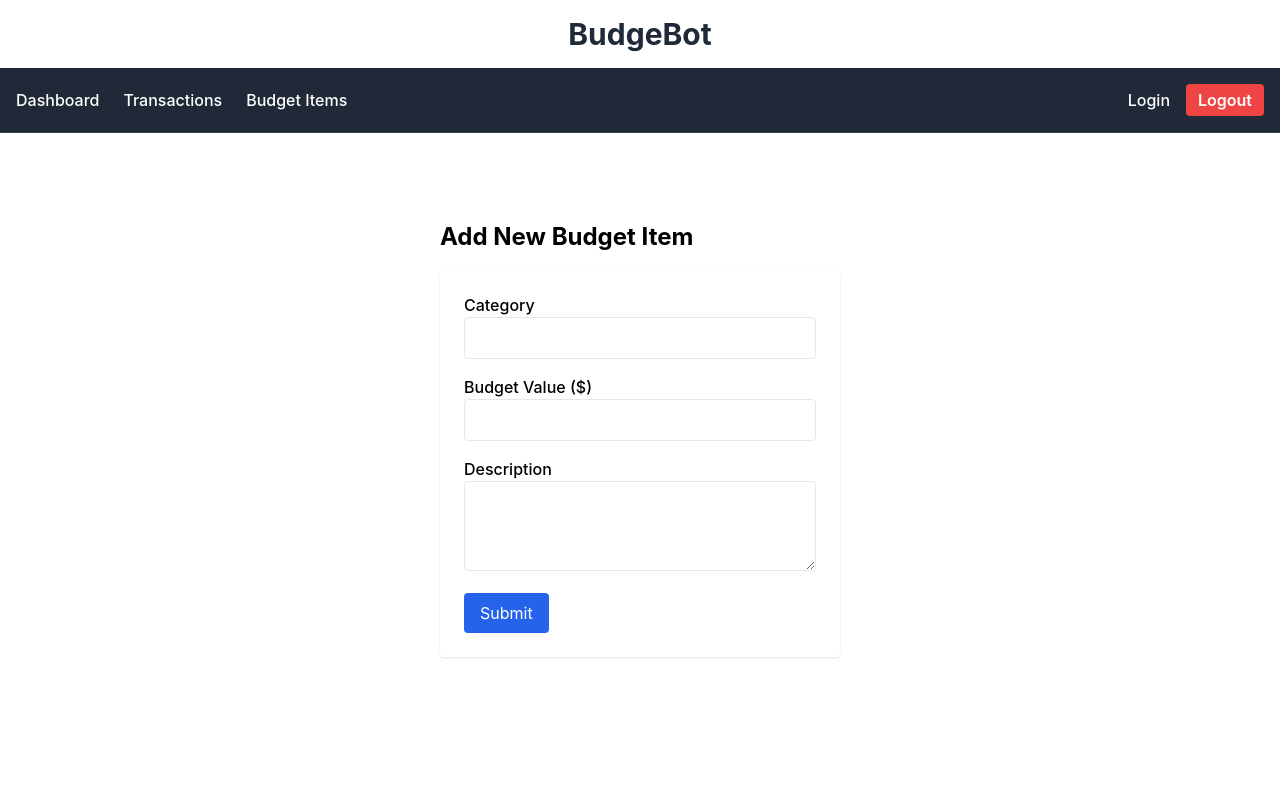
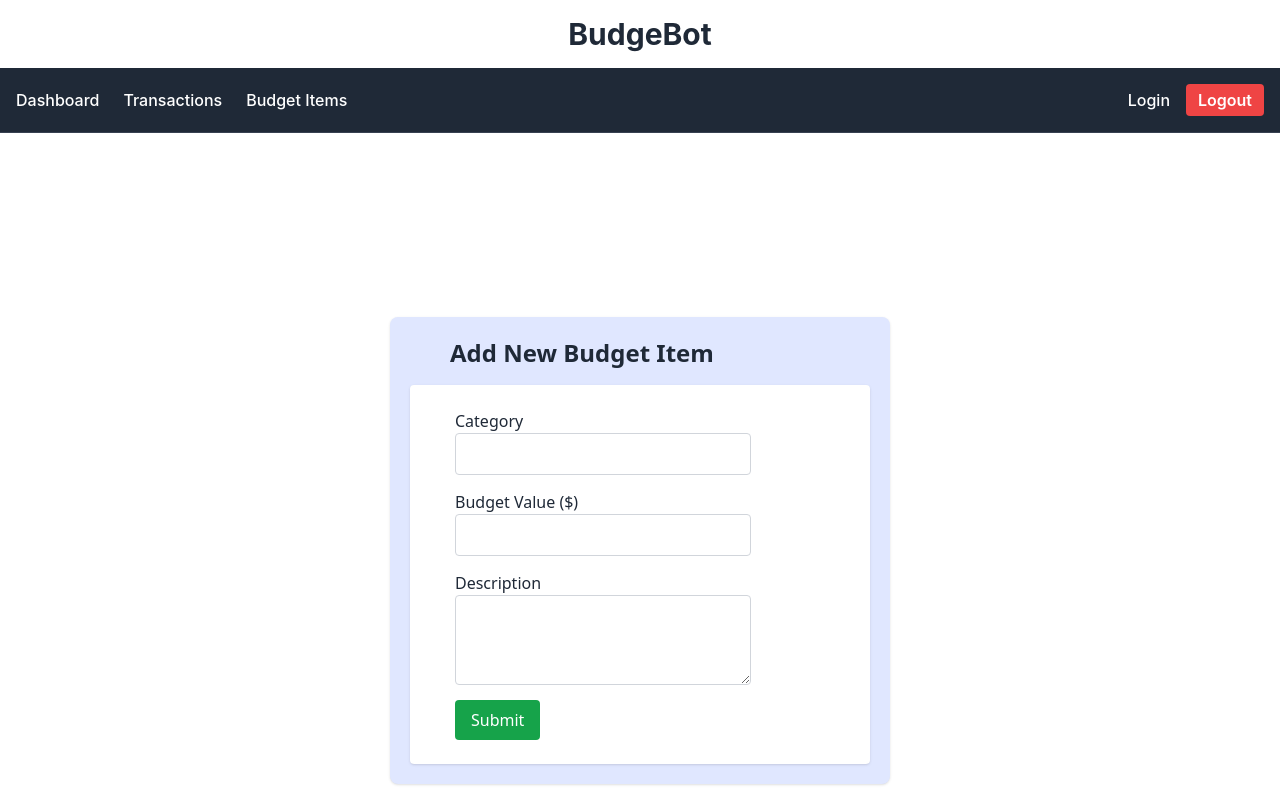
Before and after one commit to chwebb02/budget-bot, a React (Create React App) app: page /createBudgetItem in a window 1280 px wide. Built offline with nearby package versions, Linux system fonts and the light colour scheme; sample sign-in values are in the browser's storage.

Commit message:
Changed the sessionStorage format back to original because it didn't work the other way. Also made sure title and tap said BudgetBot, not BudgeBot. Added tailwind feature to CreateBudgetItem based on Courntey's CSS.

```diff
--- a/public/index.html
+++ b/public/index.html
@@ -24,7 +24,7 @@
       work correctly both with client-side routing and a non-root public URL.
       Learn how to configure a non-root public URL by running `npm run build`.
     -->
-    <title>React App</title>
+    <title>BudgetBot</title>
   </head>
   <body>
     <noscript>You need to enable JavaScript to run this app.</noscript>
--- a/src/App.js
+++ b/src/App.js
@@ -24,7 +24,7 @@ function App() {
 
   return (
     <>
-      <Header /> {/* ✅ This shows BudgeBot on all pages */}
+      <Header /> {/* ✅ This shows BudgetBot on all pages */}
       <nav className="sticky top-0 w-full bg-gray-800 border-b border-gray-700 z-50">
   <div className="container mx-auto flex justify-between items-center p-4">
     <ul className="flex space-x-6 text-white font-medium">
--- a/src/pages/CreateBudgetItem.jsx
+++ b/src/pages/CreateBudgetItem.jsx
@@ -30,10 +30,9 @@ const CreateBudgetItem = () => {
     e.preventDefault();
 
     try {
-      // Send form data to backend
       await api.post(API_ROUTES.createBudgetItem, formData);
       alert('Budget item created!');
-      navigate('/'); // Redirect to dashboard
+      navigate('/');
     } catch (err) {
       console.error(err);
       alert('Error creating budget item.');
@@ -41,47 +40,50 @@ const CreateBudgetItem = () => {
   };
 
   return (
-    <div className="p-6 max-w-md mx-auto">
-      <h1 className="text-2xl font-bold mb-4">Add New Budget Item</h1>
+    <div className="max-w-[500px] w-full mx-auto mt-[120px] p-5 bg-indigo-100 rounded-lg shadow text-gray-800 font-sans flex flex-col relative z-[5]">
+      <h1 className="text-2xl font-bold text-gray-800 whitespace-nowrap pl-10 mb-4">Add New Budget Item</h1>
 
-      <form onSubmit={handleSubmit} className="space-y-4 bg-white p-6 rounded shadow">
-        <div>
+      <form onSubmit={handleSubmit} className="flex flex-col gap-[15px] w-full px-[45px] bg-white p-6 rounded shadow">
+        <div className="flex flex-col">
           <label className="block font-medium">Category</label>
           <input
             type="text"
             name="category"
             value={formData.category}
             onChange={handleChange}
-            className="border rounded w-full p-2"
+            className="p-2 text-base border border-gray-300 rounded w-[80%]"
             required
           />
         </div>
 
-        <div>
+        <div className="flex flex-col">
           <label className="block font-medium">Budget Value ($)</label>
           <input
             type="number"
             name="value"
             value={formData.value}
             onChange={handleChange}
-            className="border rounded w-full p-2"
+            className="p-2 text-base border border-gray-300 rounded w-[80%]"
             required
           />
         </div>
 
-        <div>
+        <div className="flex flex-col">
           <label className="block font-medium">Description</label>
           <textarea
             name="description"
             value={formData.description}
             onChange={handleChange}
-            className="border rounded w-full p-2"
             rows="3"
+            className="p-2 text-base border border-gray-300 rounded w-[80%]"
             required
           ></textarea>
         </div>
 
-        <button type="submit" className="bg-blue-600 text-white px-4 py-2 rounded hover:bg-blue-700">
+        <button
+          type="submit"
+          className="px-4 py-2 bg-green-600 text-white rounded text-base hover:bg-green-700 w-fit"
+        >
           Submit
         </button>
       </form>
--- a/src/pages/Login.jsx
+++ b/src/pages/Login.jsx
@@ -16,7 +16,9 @@ const Login = () => {
     try {
       const response = await api.post(API_ROUTES.login, formData);
 
-      sessionStorage.setItem("userID", response);
+      // Store login data in sessionStorage
+      sessionStorage.setItem("username", formData.username);
+      sessionStorage.setItem("password", formData.password);
 
       alert("Login successful!");
       navigate("/");
--- a/src/pages/Register.jsx
+++ b/src/pages/Register.jsx
@@ -15,7 +15,8 @@ const Register = () => {
     try {
       const response = await api.post(API_ROUTES.register, formData);
 
-      sessionStorage.setItem("userID", response);
+      sessionStorage.setItem("username", formData.username);
+      sessionStorage.setItem("password", formData.password);
 
       alert('Registration successful!');
       navigate('/');
```
